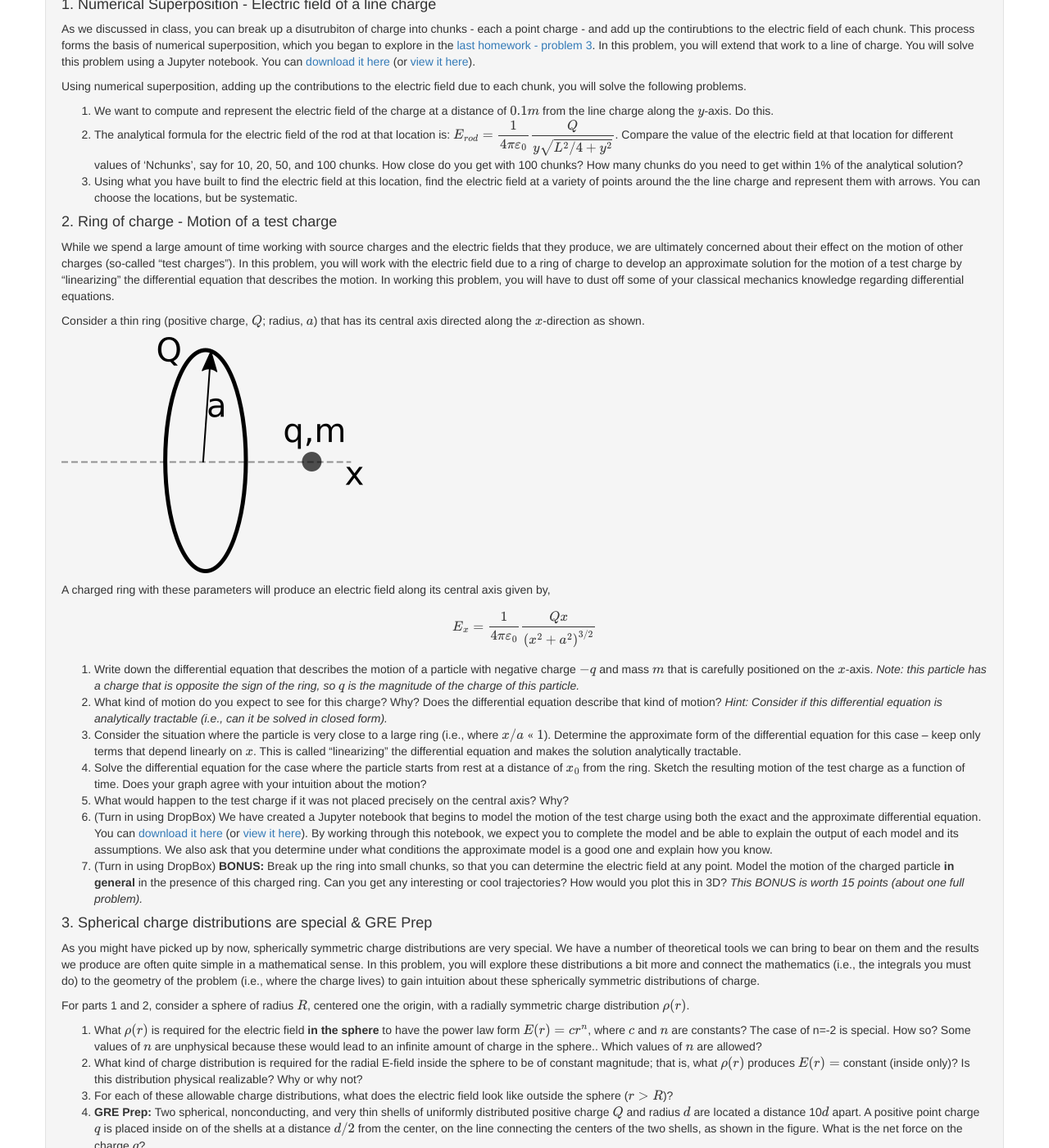
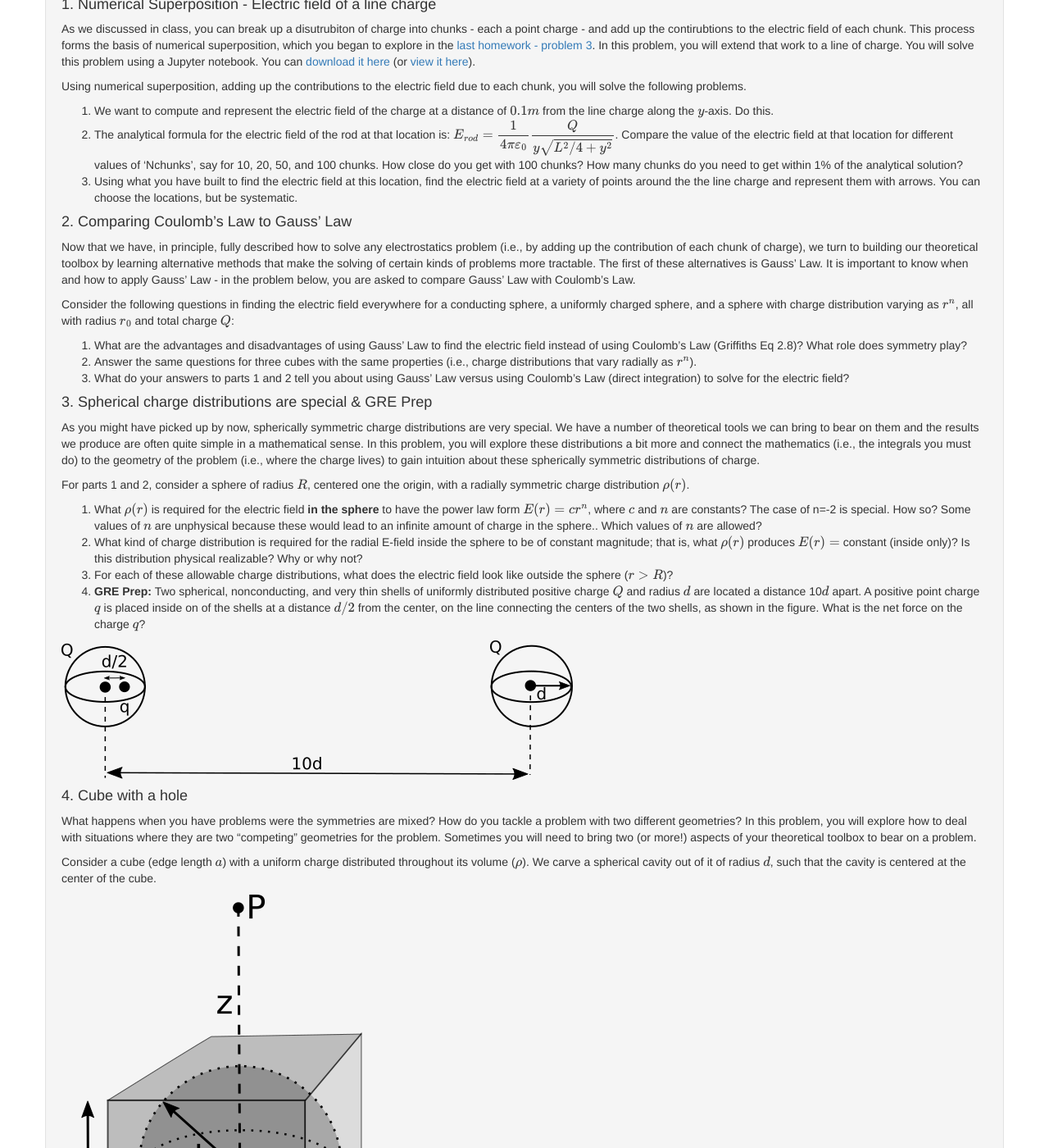
Before and after one commit to dannycab/phy481msu_f2019, a Jekyll site: the page built from assignments/homework3.md, in a window 1280 px wide and 1400 px high, scrolled down 266 px. Shown: the whole window at 82% size. Built offline with Jekyll 4.4.1, drawn with Linux system fonts in a browser that asks for light colours; formulas are drawn with MathJax 3.

Commit message:
homework 3 updated

```diff
--- a/assignments/homework3.md
+++ b/assignments/homework3.md
@@ -18,25 +18,15 @@ Using numerical superposition, adding up the contributions to the electric field
 2. The analytical formula for the electric field of the rod at that location is: $E_{rod} = \dfrac{1}{4\pi\varepsilon_0}\dfrac{Q}{y\sqrt{L^2/4+y^2}}$. Compare the value of the electric field at that location for different values of 'Nchunks', say for 10, 20, 50, and 100 chunks. How close do you get with 100 chunks? How many chunks do you need to get within 1% of the analytical solution?
 3. Using what you have built to find the electric field at this location, find the electric field at a variety of points around the the line charge and represent them with arrows. You can choose the locations, but be systematic.
 
-#### 2. Ring of charge - Motion of a test charge
+#### 2. Comparing Coulomb's Law to Gauss' Law
 
-While we spend a large amount of time working with source charges and the electric fields that they produce, we are ultimately concerned about their effect on the motion of other charges (so-called "test charges"). In this problem, you will work with the electric field due to a ring of charge to develop an approximate solution for the motion of a test charge by "linearizing" the differential equation that describes the motion. In working this problem, you will have to dust off some of your classical mechanics knowledge regarding differential equations.
+Now that we have, in principle, fully described how to solve any electrostatics problem (i.e., by adding up the contribution of each chunk of charge), we turn to building our theoretical toolbox by learning alternative methods that make the solving of certain kinds of problems more tractable. The first of these alternatives is Gauss' Law. It is important to know when and how to apply Gauss' Law - in the problem below, you are asked to compare Gauss' Law with Coulomb's Law.
 
-Consider a thin ring (positive charge, $Q$; radius, $a$) that has its central axis directed along the $x$-direction as shown.
+Consider the following questions in finding the electric field everywhere for a conducting sphere, a uniformly charged sphere, and a sphere with charge distribution varying as $r^n$, all with radius $r_0$ and total charge $Q$:
 
-![Ring of charge](./images/hw2/ring_w_charge.png "Ring of Charge")
-
-A charged ring with these parameters will produce an electric field along its central axis given by,
-
-$$E_x = \dfrac{1}{4\pi\varepsilon_0}\dfrac{Qx}{\left(x^2+a^2\right)^{3/2}}$$
-
-1. Write down the differential equation that describes the motion of a particle with negative charge $-q$ and mass $m$ that is carefully positioned on the $x$-axis. *Note: this particle has a charge that is opposite the sign of the ring, so $q$ is the magnitude of the charge of this particle.*
-2. What kind of motion do you expect to see for this charge? Why? Does the differential equation describe that kind of motion? *Hint: Consider if this differential equation is analytically tractable (i.e., can it be solved in closed form).*
-3. Consider the situation where the particle is very close to a large ring (i.e., where $x/a\;<<\;1$). Determine the approximate form of the differential equation for this case -- keep only terms that depend linearly on $x$. This is called "linearizing" the differential equation and makes the solution analytically tractable.
-4. Solve the differential equation for the case where the particle starts from rest at a distance of $x_0$ from the ring. Sketch the resulting motion of the test charge as a function of time. Does your graph agree with your intuition about the motion?
-5. What would happen to the test charge if it was not placed precisely on the central axis? Why?
-6. (Turn in using DropBox) We have created a Jupyter notebook that begins to model the motion of the test charge using both the exact and the approximate differential equation. You can [download it here](../jupyter/HW3-MotionOfTestCharge.ipynb) (or [view it here](https://github.com/dannycab/phy481msu_f2019/blob/master/jupyter/HW3-MotionOfTestCharge.ipynb)). By working through this notebook, we expect you to complete the model and be able to explain the output of each model and its assumptions. We also ask that you determine under what conditions the approximate model is a good one and explain how you know.
-7. (Turn in using DropBox) **BONUS:** Break up the ring into small chunks, so that you can determine the electric field at any point. Model the motion of the charged particle **in general** in the presence of this charged ring. Can you get any interesting or cool trajectories? How would you plot this in 3D? *This BONUS is worth 15 points (about one full problem).*
+1. What are the advantages and disadvantages of using Gauss' Law to find the electric field instead of using Coulomb's Law (Griffiths Eq 2.8)?  What role does symmetry play?
+2. Answer the same questions for three cubes with the same properties (i.e., charge distributions that vary radially as $r^n$).
+3. What do your answers to parts 1 and 2 tell you about using Gauss' Law versus using Coulomb's Law (direct integration) to solve for the electric field?
 
 #### 3. Spherical charge distributions are special & GRE Prep
 
```
Also changed, not shown: assignments/homework4.md (+21 -0 lines), 3 other files.
